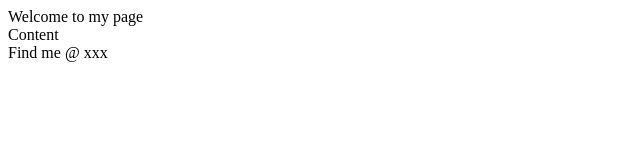
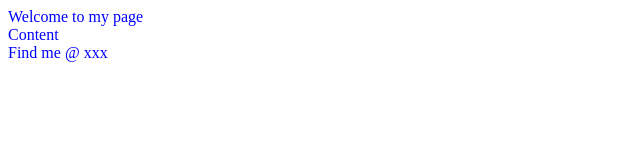
Before and after one commit to lukaszgaza/lukaszgaza-www, a plain HTML site: page index.html in a window 1280 px wide. Shown: the whole page, without its empty margins (0-640 px from the left). Drawn offline with Linux system fonts and the light colour scheme.

Commit message:
Initial version of CSS

```diff
--- /dev/null
+++ b/css/style.css
@@ -0,0 +1,3 @@
+body {
+	color: #0000FF;
+}
--- a/index.html
+++ b/index.html
@@ -3,6 +3,7 @@
 	<head>
 		<meta charset="UTF-8">
 		<title>My home page</title>
+		<link rel="stylesheet" href="css/style.css">
 	</head>
 	<body>
 		<header>Welcome to my page</header>
```
